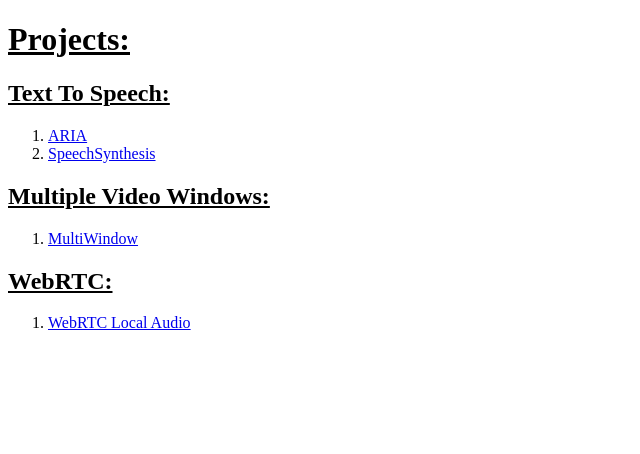
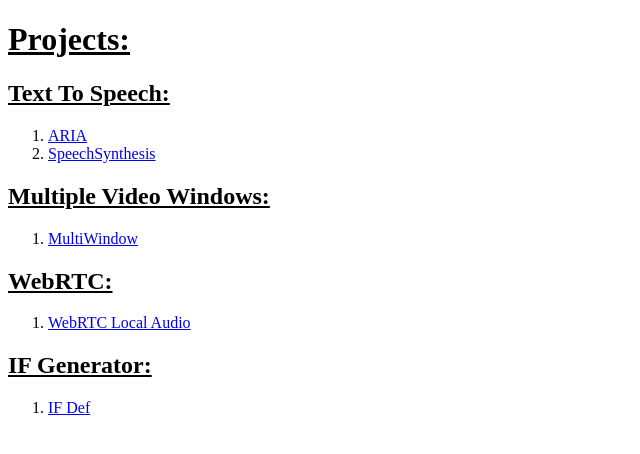
Before and after one commit to ramasat/ramasat.github.io, a plain HTML site: page index.html in a window 1280 px wide. Shown: the whole page, without its empty margins (0-640 px from the left). Drawn offline with Linux system fonts and the light colour scheme.

Commit message:
Update index.html
updated if def.

```diff
--- a/index.html
+++ b/index.html
@@ -19,5 +19,9 @@
     <ol type="1">
         <li><a href="https://ramasat.github.io/webrtc-audio-only/">WebRTC Local Audio</a></li>
     </ol>
+	<h2><u>IF Generator:</u></h2>
+    <ol type="1">
+        <li><a href="https://ramasat.github.io/if_def/">IF Def</a></li>
+    </ol>
   </body>
 </html>
```
